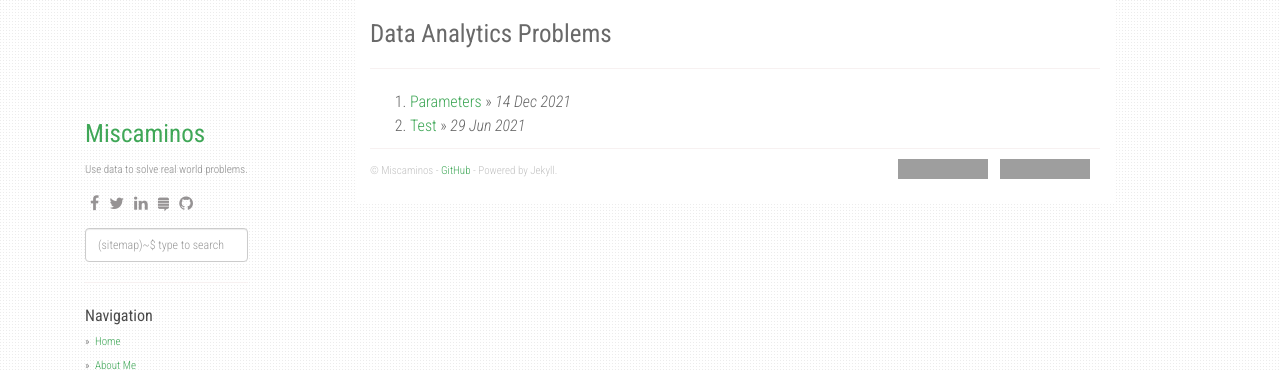
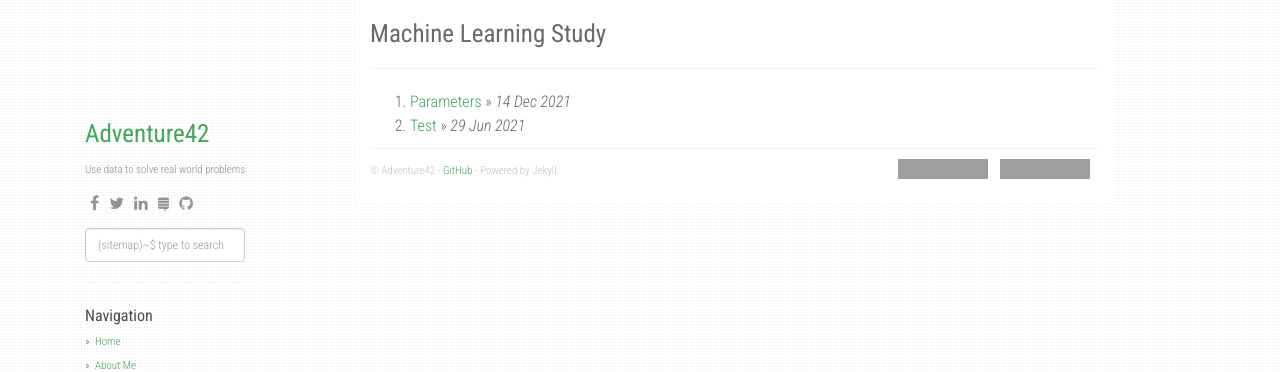
Before and after one commit to adventure42/adventure42.github.io, a Jekyll site: the page built from index.html, in a window 1280 px wide. Shown: the top 372 px of the page. Built offline with Jekyll 4.4.1, drawn with Linux system fonts in a browser that asks for light colours; nearby versions of some CDN libraries; the list of posts is cut into pages by our own code; grey boxes are pictures that could not be loaded.

Commit message:
Update _config.yml

```diff
--- a/_config.yml
+++ b/_config.yml
@@ -1,9 +1,9 @@
-title: Data Analytics Problems
-description: My Personal Notes on Data Analytics and Machine Learning Studies
-author: Miscaminos
-github: https://github.com/miscaminos
-about: Use data to solve real world problems.
-disqus_shortname: dataanalytics
+title: Machine Learning Study
+description: blog postings on machine learning studies
+author: Adventure42
+github: https://github.com/adventure42
+about: Use data to solve real world problems
+disqus_shortname: machinelearning
 google_analytics: UA-XXXXXXXX-Y
 
 enableTags: true
@@ -24,7 +24,7 @@ social:
     - icon: fa-stack-exchange
       link: "#"
     - icon: fa-github
-      link: "https://github.com/miscaminos"
+      link: "https://github.com/adventure42"
 
 share:
   twitter_username: github.io
@@ -38,7 +38,7 @@ urls:
     - text: Resources
       url: /projects/
 
-url: "https://miscaminos.github.io"
+url: "https://adventure42.github.io/"
 baseurl: ""
 paginate: 20
 per_page: 20
```
